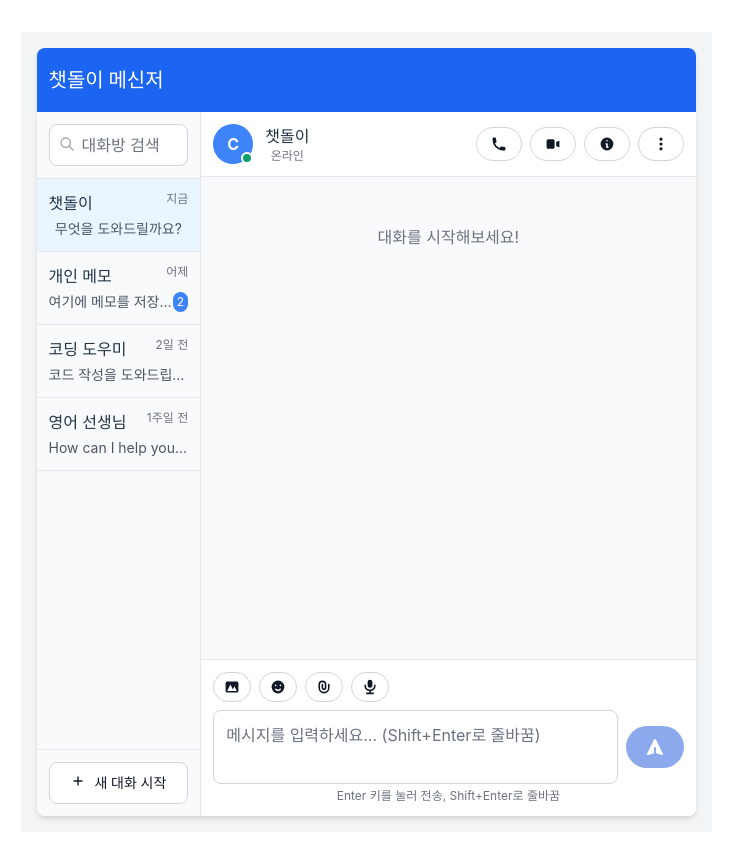
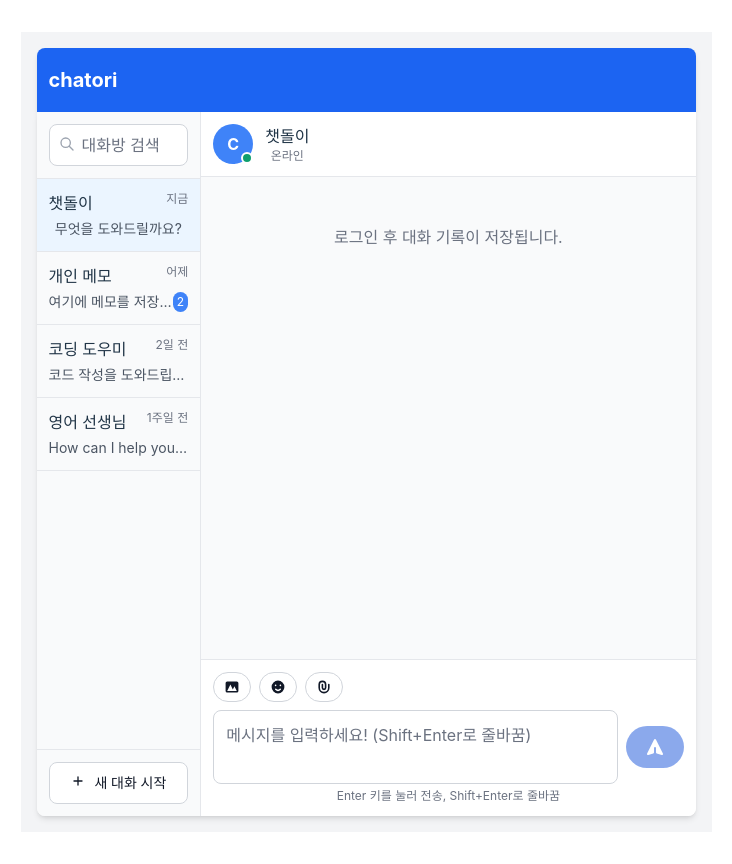
Before and after one commit to goeun23/chatori, a React (Vite) app: page / in a window 1280 px wide. Shown: the whole page, without its empty margins (274-1006 px from the left). Built offline with nearby package versions, Linux system fonts and the light colour scheme.

Commit message:
최초 의도한 기능까지 완료

```diff
--- a/src/app/index.tsx
+++ b/src/app/index.tsx
@@ -12,13 +12,9 @@
 import { useState } from 'react'
 import '../App.css'
 import { Button } from "flowbite-react";
-import {ButtonLuna} from "@/components/ui/button"
 import {GoogleLoginButton} from '@/components/ui/button'
 import ChatContainer from '@/components/chat/ChatContainer';
-import {
-  QueryClient,
-  QueryClientProvider
-} from '@tanstack/react-query'
+import {QueryClient,   QueryClientProvider} from '@tanstack/react-query'
 import { useAuthStore } from '@/stores';
 import { useLoadChatHistory } from '../hooks/useChatQuery';
 import { Suspense } from 'react';
@@ -45,15 +41,13 @@ export const App = () => {
 }
 
 const MessengerLayout = () => {
-  const {isLogin, getUser} = useAuthStore();
-  const user = getUser();
   useLoadChatHistory();
 
   return (
     <div className="container mx-auto p-4 h-screen flex flex-col">
       <header className="bg-blue-600 text-white p-3 rounded-t-lg shadow-md flex justify-between items-center">
         <div className="flex items-center">
-          <div className="text-xl font-bold">챗돌이 메신저</div>
+          <div className="text-xl font-bold">chatori</div>
         </div>
         <div>
           <GoogleLoginButton />
--- a/src/components/chat/ChatContainer.tsx
+++ b/src/components/chat/ChatContainer.tsx
@@ -26,20 +26,7 @@ const ChatContainer = () => {
                         </p>
                     </div>
                 </div>
-                <div className="flex space-x-2">
-                    <Button color="light" size="sm" pill>
-                        <HiPhone className="h-4 w-4" />
-                    </Button>
-                    <Button color="light" size="sm" pill>
-                        <HiVideoCamera className="h-4 w-4" />
-                    </Button>
-                    <Button color="light" size="sm" pill>
-                        <HiInformationCircle className="h-4 w-4" />
-                    </Button>
-                    <Button color="light" size="sm" pill>
-                        <HiDotsVertical className="h-4 w-4" />
-                    </Button>
-                </div>
+
             </div>
 
             {/* 채팅 내용 */}
--- a/src/components/chat/MessageInput.tsx
+++ b/src/components/chat/MessageInput.tsx
@@ -2,10 +2,11 @@ import React, {useState} from "react";
 import { useChatStore } from "@/stores";
 import { Button } from "flowbite-react";
 import { useChatQuery } from "@/hooks/useChatQuery";
-import { HiPaperAirplane, HiPhotograph, HiEmojiHappy, HiMicrophone, HiPaperClip } from "react-icons/hi";
+import { HiPaperAirplane, HiPhotograph, HiEmojiHappy, HiPaperClip } from "react-icons/hi";
 
 const MessageInput = () => {
     const [input, setInput] = useState('');
+    // input은 현재 상태, setInput은 상태를 업데이트하는 함수
     const addMessage = useChatStore((state) => state.addMessage);
     const isBotTyping = useChatStore((state) => state.isBotTyping);
     const chatMutation = useChatQuery();
@@ -18,7 +19,7 @@ const MessageInput = () => {
         // 사용자 메세지 추가
         addMessage('user', input);
         chatMutation.mutate([{ role: "user", content: input }]);
-        setInput('');
+        setInput(''); // 상태 업데이트
     };
 
     return (
@@ -33,9 +34,7 @@ const MessageInput = () => {
                 <Button color="light" size="xs" pill>
                     <HiPaperClip className="h-4 w-4" />
                 </Button>
-                <Button color="light" size="xs" pill>
-                    <HiMicrophone className="h-4 w-4" />
-                </Button>
+
             </div>
 
             <div className="flex items-center gap-2">
@@ -49,7 +48,7 @@ const MessageInput = () => {
                         }
                     }}
                     className="flex-1 p-3 rounded-lg border border-gray-300 focus:outline-none focus:ring-2 focus:ring-blue-500 resize-none"
-                    placeholder="메시지를 입력하세요... (Shift+Enter로 줄바꿈)"
+                    placeholder="메시지를 입력하세요! (Shift+Enter로 줄바꿈)"
                     disabled={isBotTyping}
                     rows={2}
                 />
--- a/src/components/chat/MessageList.tsx
+++ b/src/components/chat/MessageList.tsx
@@ -62,7 +62,7 @@ const MessageList = () => {
         <div className="flex flex-col gap-4">
             {messages.length === 0 && messageGroups.length === 0 && (
                 <div className="text-center text-gray-500 py-8">
-                    <p>대화를 시작해보세요!</p>
+                    <p>로그인 후 대화 기록이 저장됩니다.</p>
                 </div>
             )}
 
--- a/src/hooks/useChatQuery.ts
+++ b/src/hooks/useChatQuery.ts
@@ -3,14 +3,29 @@ import { fetchChatbotResponse } from "@/services/chatService";
 import { useChatStore } from "@/stores/chatStore";
 import { loadChatHistory, saveChatHistory } from "../services/chatService";
 
+import { useAuthStore } from "@/stores/authStore";
+
 // 대화내역불러오기
 export const useLoadChatHistory = () => {
   const addMessage = useChatStore((state: any) => state.addMessage);
+  const isLogin = useAuthStore((state:any)=> state.isLogin)
+  console.log(isLogin)
   return useQuery({
-    queryKey: ["chatHistory"],
-    queryFn: async () => {
+    queryKey: ["chatHistory"], // 쿼리 키
+    queryFn: async () => { // 실제 데이터를 가져오는 함수
       try {
-        const messages = await loadChatHistory();
+
+        // 로그인한 사용자만 데이터를 가져오도록 함
+        let messages = [];
+        if(!isLogin){
+          messages = [];
+        }else{
+          messages = await loadChatHistory();
+        }
+
+
+
+        // 상태 업데이트 로직
         if (Array.isArray(messages) && messages.length > 0) {
           // 기존 메시지를 모두 지우고 새로 추가하는 대신,
           // 메시지가 없을 때만 추가하도록 수정
```
